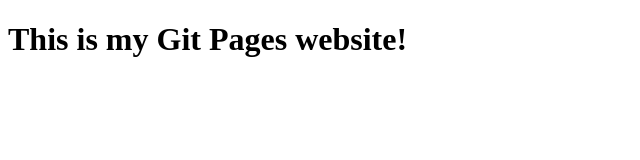
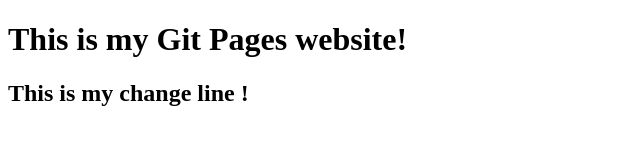
Before and after one commit to weitang616/weitang616.github.io, a plain HTML site: page index.html in a window 1280 px wide. Shown: the whole page, without its empty margins (0-640 px from the left). Drawn offline with Linux system fonts and the light colour scheme.

Commit message:
change line

```diff
--- a/index.html
+++ b/index.html
@@ -7,5 +7,6 @@
     </head>
     <body>
         <h1>This is my Git Pages website!</h1>
+        <h2>This is my change line      !</h2>
     </body>
 </html>
```
